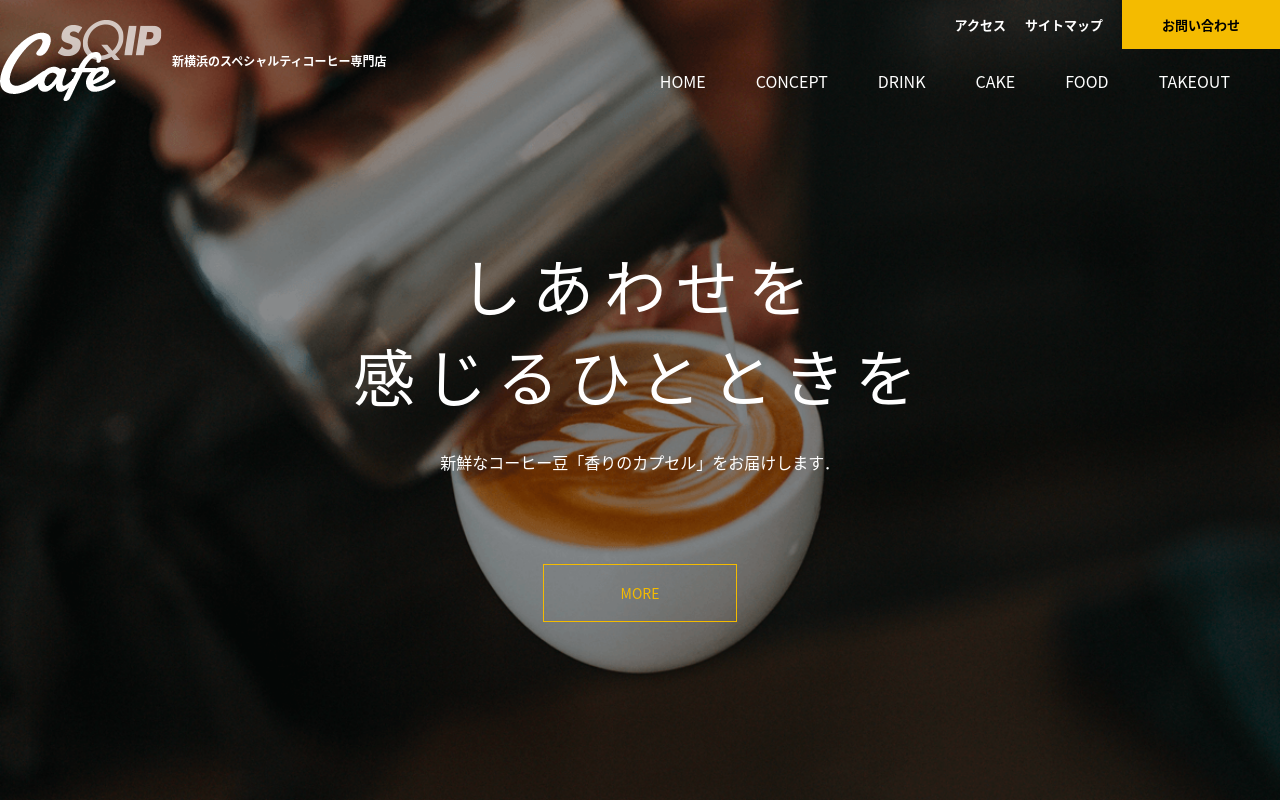
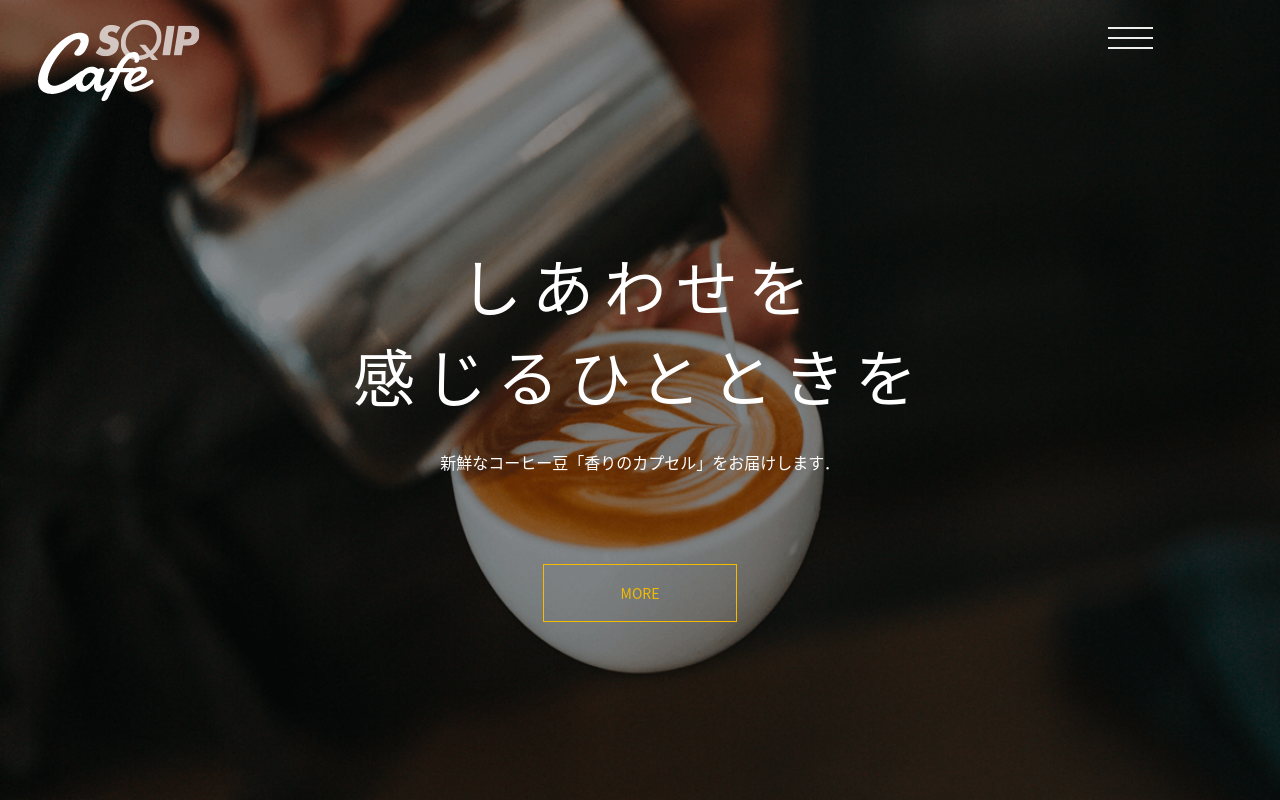
Before and after one commit to SO0O0/sqipcafe.github.io, a Vue app: page / in a window 1280 px wide. Shown: the top 800 px of the page. Built offline with nearby package versions, Linux system fonts and the light colour scheme.

Commit message:
:sparkles: Humberger Menu

```diff
--- a/src/components/CafeHeader.vue
+++ b/src/components/CafeHeader.vue
@@ -7,10 +7,10 @@
             <a href="#">
               <img src="../assets/logo.png" alt="SQIP Cafe" />
             </a>
-            <p class="time">新横浜のスペシャルティコーヒー専門店</p>
+            <p class="time" v-if="windowWidth > 1100">新横浜のスペシャルティコーヒー専門店</p>
           </h1>
         </div>
-        <div class="menu">
+        <div class="menu" v-if="windowWidth > 850">
           <ul class="info">
             <li>
               <a href="#">アクセス</a>
@@ -45,14 +45,36 @@
             </ul>
           </nav>
         </div>
+        <div class="humberger" v-else>
+          <HumbergerMenu />
+        </div>
       </div>
     </div>
   </header>
 </template>
 
 <script>
+import HumbergerMenu from "./Humberger.vue";
+
 export default {
-  name: "CafeHeader"
+  name: "CafeHeader",
+  components: {
+    HumbergerMenu
+  },
+  data() {
+    return {
+      windowWidth: "",
+      menuOpen: ""
+    };
+  },
+  mounted() {
+    window.addEventListener("resize", this.resizeWindow);
+  },
+  methods: {
+    resizeWindow() {
+      this.windowWidth = window.innerWidth;
+    }
+  }
 };
 </script>
 
@@ -87,6 +109,7 @@ export default {
         font-weight: 700;
         line-height: 150%;
         margin-top: 20px;
+        margin-left: 3%;
 
         .logo {
           margin-bottom: 5px;
@@ -132,6 +155,7 @@ export default {
 
       .global_menu {
         ul {
+          width: 50%;
           display: flex;
           font-size: 16px;
 
--- /dev/null
+++ b/src/components/Humberger.vue
@@ -0,0 +1,144 @@
+<template>
+  <div>
+    <!--ハンバーガーメニューのボタン-->
+    <div class="hamburger-btn" @click="active=!active">
+      <span class="line line-top" :class="{'rotate-top':active}"></span>
+      <span class="line line-middle" :class="{'rotate-middle':active}"></span>
+      <span class="line line-bottom" :class="{'rotate-bottom':active}"></span>
+
+      <!--ハンバーガーメニューの中身-->
+      <transition name="hamburger-menu">
+        <div class="hamburger-menu" v-show="active">
+          <ul>
+            <li>
+              <a href="#">HOME</a>
+            </li>
+            <li>
+              <a href="#">CONCEPT</a>
+            </li>
+            <li>
+              <a href="#">DRINK</a>
+            </li>
+            <li>
+              <a href="#">CAKE</a>
+            </li>
+            <li>
+              <a href="#">FOOD</a>
+            </li>
+            <li>
+              <a href="#">TAKEOUT</a>
+            </li>
+          </ul>
+
+          <ul class="info">
+            <li>
+              <a href="#">アクセス</a>
+            </li>
+            <li>
+              <a href="#">サイトマップ</a>
+            </li>
+            <li>
+              <a href="#">お問い合わせ</a>
+            </li>
+          </ul>
+        </div>
+      </transition>
+    </div>
+  </div>
+</template>
+
+<script>
+export default {
+  name: "HumbergerMenu",
+  data() {
+    return {
+      active: false
+    };
+  }
+};
+</script>
+
+<style scoped>
+/* ハンバーガーメニューのボタンのcss */
+.hamburger-btn {
+  position: fixed;
+  top: 10.5px;
+  left: 85%;
+  width: 70px;
+  height: 72px;
+  cursor: pointer;
+  z-index: 50;
+}
+.line {
+  position: absolute;
+  top: 0;
+  left: 20px;
+  width: 45px;
+  height: 2px;
+  background: #eee;
+  text-align: center;
+}
+.line-top {
+  top: 16px;
+  transition: 0.4s ease;
+}
+.line-middle {
+  top: 26px;
+  transition: 0.4s ease;
+}
+.line-bottom {
+  top: 36px;
+  transition: 0.4s ease;
+}
+.rotate-top {
+  transform: translateY(10px) rotate(-45deg);
+  transition: 0.4s ease;
+}
+.rotate-middle {
+  transition: 0.4s ease;
+  opacity: 0;
+}
+.rotate-bottom {
+  transform: translateY(-10px) rotate(45deg);
+  transition: 0.4s ease;
+}
+
+/* ハンバーガーメニューの中身のcss */
+.hamburger-menu-enter-active,
+.hamburger-menu-leave-active {
+  opacity: 0.4;
+}
+.hamburger-menu-enter,
+.hamburger-menu-leave-to {
+  opacity: 0;
+}
+.hamburger-menu-leave,
+.hamburger-menu-enter-to {
+  opacity: 1;
+}
+.hamburger-menu {
+  background-color: #222;
+  z-index: 30;
+  padding: 2rem 1rem;
+  position: fixed;
+  width: 300px;
+  height: 80rem;
+  top: 0;
+  right: 0;
+}
+ul {
+  padding: 0;
+  padding-top: 40px;
+}
+li {
+  padding: 5% 0;
+  list-style: none;
+  line-height: 1;
+}
+a {
+  color: #eee;
+  text-decoration: none;
+  font-size: 1.1;
+  margin: 0 4vw;
+}
+</style>
```
Also changed, not shown: 11 other files (tests, documents, lock files or other folders).
